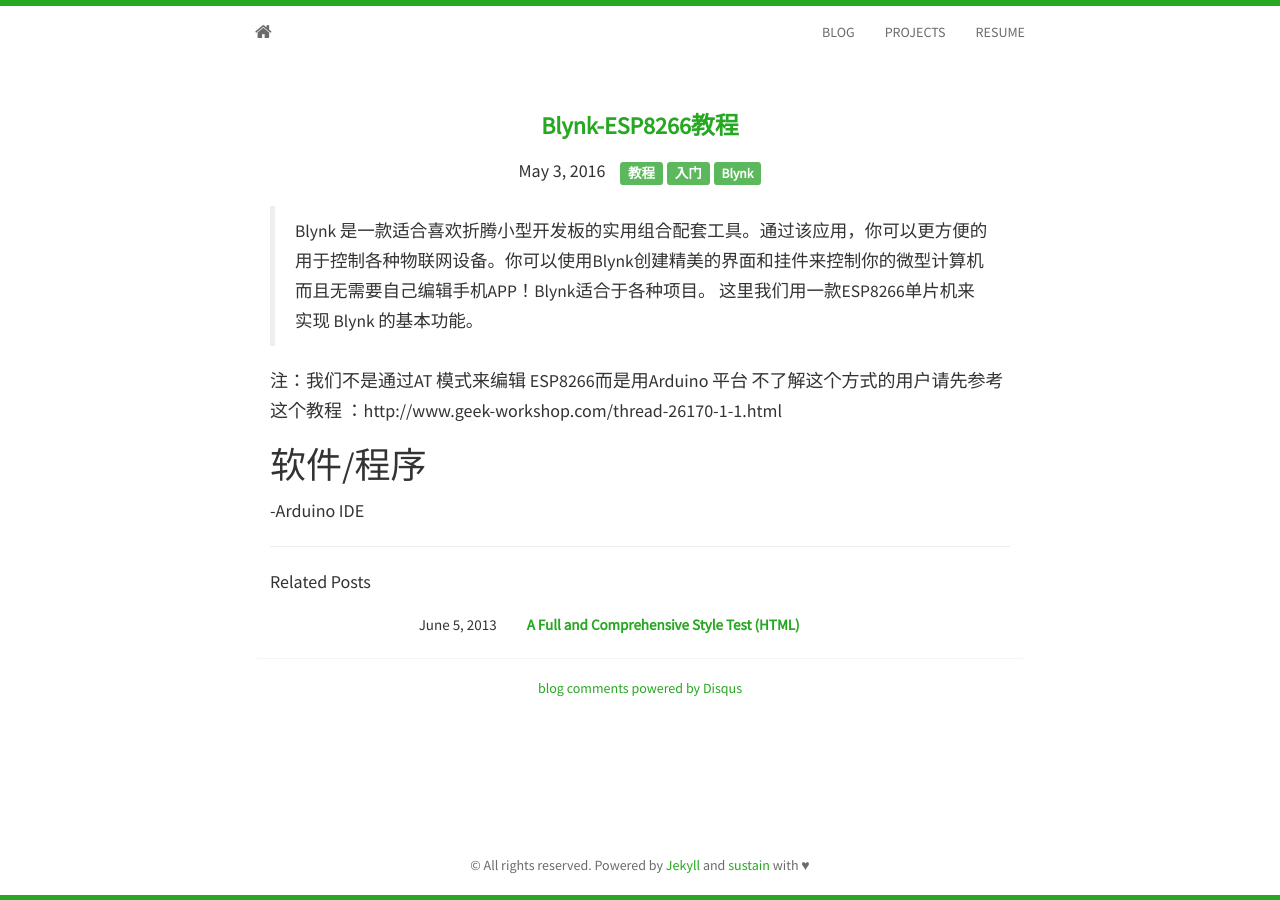
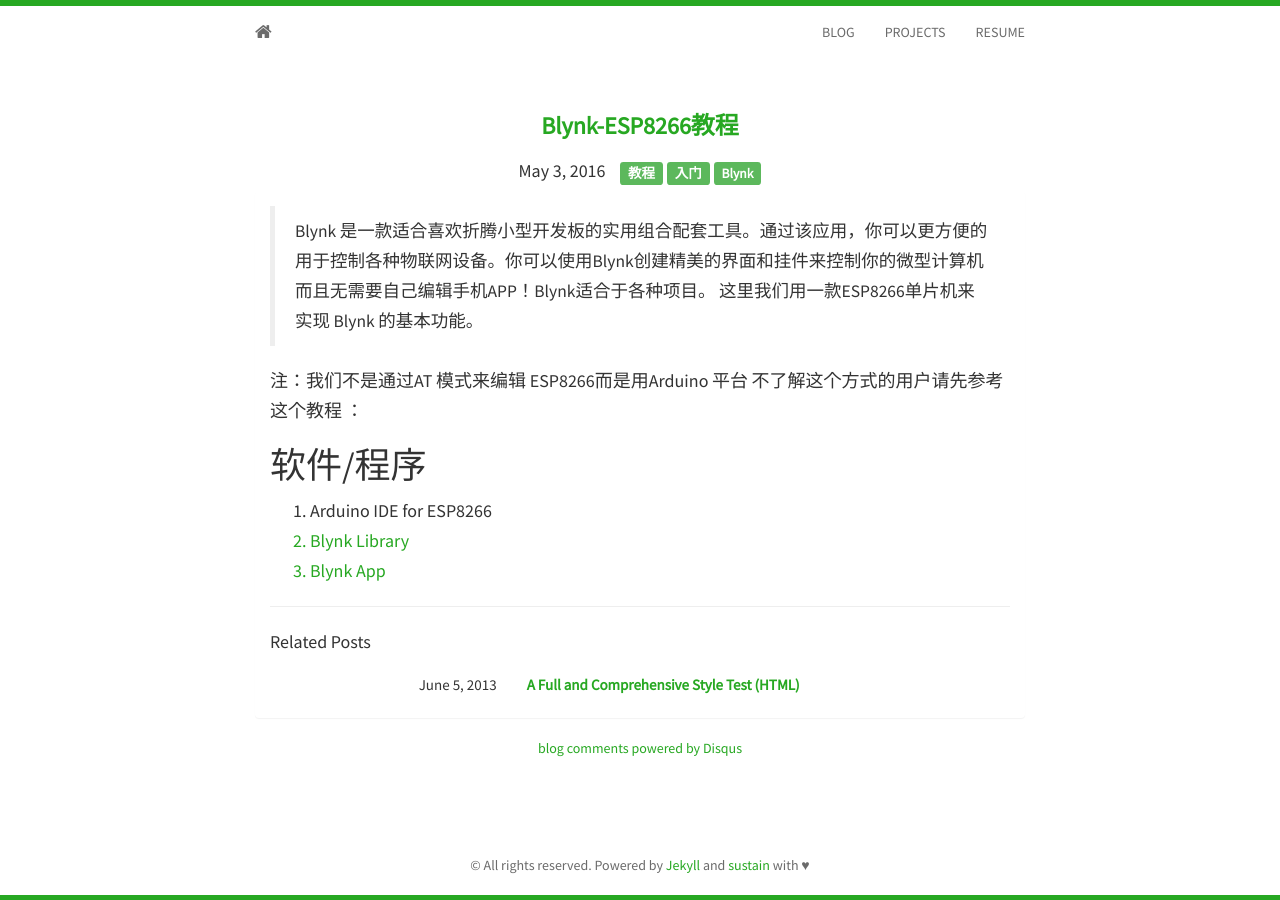
Before and after one commit to shwongsoohar/rahul-thakoor.github.io, a Jekyll site: the page built from _posts/2016-05-03-Blynk-ESP8266教程.md, in a window 1280 px wide. Built offline with Jekyll 4.4.1, drawn with Linux system fonts in a browser that asks for light colours; nearby versions of some CDN libraries; comment, search, counter and statistics services are not loaded.

Commit message:
proper tags

```diff
--- a/_posts/2016-05-03-Blynk-ESP8266教程.md
+++ b/_posts/2016-05-03-Blynk-ESP8266教程.md
@@ -11,6 +11,10 @@
 >这里我们用一款ESP8266单片机来实现 Blynk 的基本功能。
 
 注：我们不是通过AT 模式来编辑 ESP8266而是用Arduino 平台
-不了解这个方式的用户请先参考 这个教程 ：http://www.geek-workshop.com/thread-26170-1-1.html
-# 软件/程序
--Arduino IDE
+不了解这个方式的用户请先参考 这个教程 ：<a href="http://www.geek-workshop.com/thread-26170-1-1.html">
+
+<h1>软件/程序 </h1>
+<ol>
+<li>Arduino IDE for ESP8266</li> <a href="https://github.com/esp8266/Arduino">
+<li>Blynk Library</li>
+<li>Blynk App</li>
```
